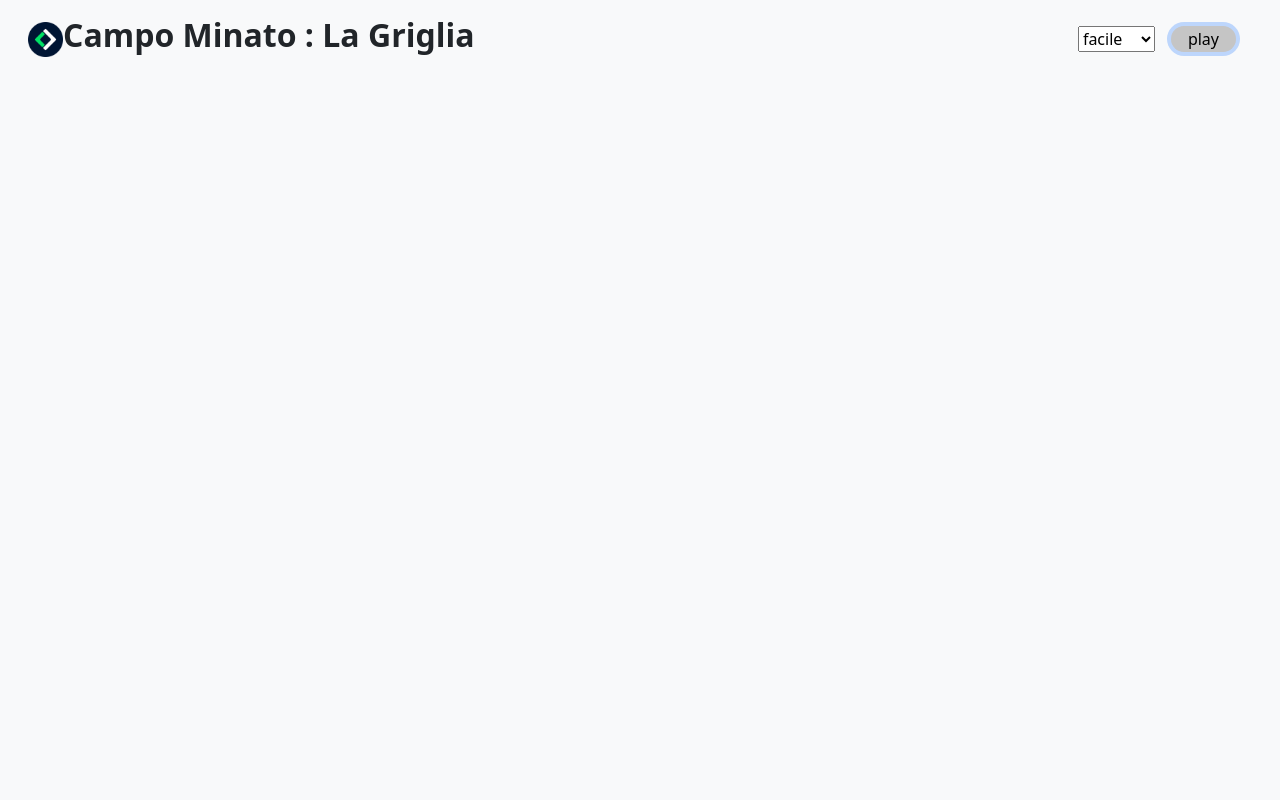
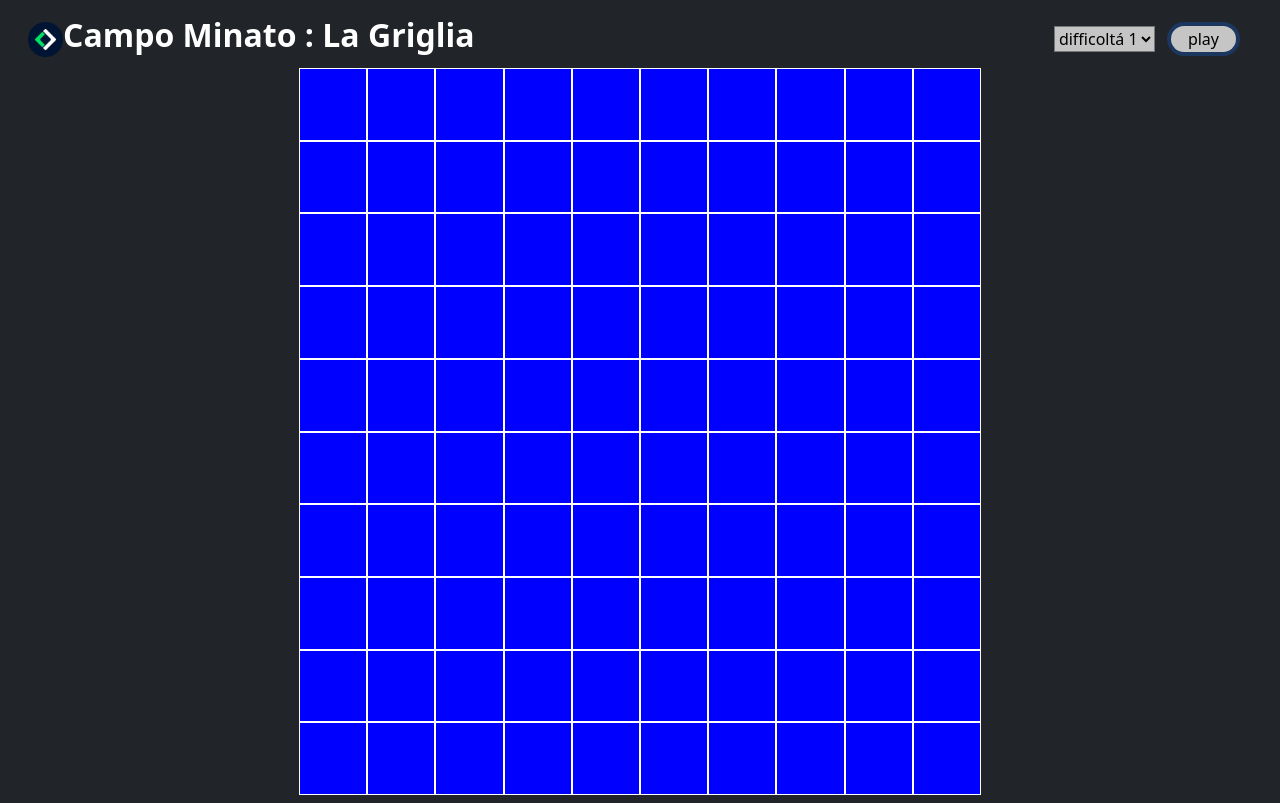
Before and after one commit to michaelb2001/-js-campominato-grid, a plain HTML site: page index.html in a window 1280 px wide. Both pictures are taken after a click on the button "play". Drawn offline with nearby package versions, Linux system fonts and the light colour scheme.

Commit message:
creazione griglie con livelli di difficoltà

```diff
--- a/css/style.css
+++ b/css/style.css
@@ -6,6 +6,29 @@
     background-color: rgb(197, 197, 197);
     color: black;
 }
-.max-h{
-    height: 100vh!important;
+
+.facile{
+    background-color: blue;
+    border: 1px solid white;
+    color: black;
+    height: calc(100vh / 11);
 }
+
+.media{
+    background-color: blue;
+    border: 1px solid white;
+    color: black;
+    height: calc(100vh / 10);
+}
+
+.difficile{
+    background-color: blue;
+    border: 1px solid white;
+    color: black;
+    height: calc(100vh / 8);
+}
+
+.header{
+    height: 50px;
+    margin-bottom:10px;
+}
--- a/index.html
+++ b/index.html
@@ -12,23 +12,23 @@
 
 
 </head>
-<body>
+<body class="bg-dark">
 
-    <div class="container-fluid bg-light max-h">
-        <div class="row justify-content-between align-items-center p-3">
+    <div class="container-fluid">
+        <div class="row header justify-content-between align-items-center p-3">
             <div class="col-8">
                 <div class="d-flex justify-content-start align-items-center">
                     <img src="img/logo-boolean.png" id="logo" alt="">
-                    <h2><b>Campo Minato : La Griglia</b></h2>
+                    <h2 class="text-white"><b>Campo Minato : La Griglia</b></h2>
                 </div>
             </div>
 
             <div class="col-4">
                 <div class="d-flex justify-content-end align-items-center">
-                    <select name="cars grigio" id="cars">
-                        <option value="facile">facile</option>
-                        <option value="media">media</option>
-                        <option value="difficile">difficile</option>
+                    <select class="grigio" id="modalita">
+                        <option value="facile">difficolt&aacute; 1</option>
+                        <option value="media">difficolt&aacute; 2 </option>
+                        <option value="difficile">difficolt&aacute; 3</option>
                     </select>
 
                     <button class="btn grigio mx-3 px-3 py-0 rounded-pill" id="play">play</button>
@@ -37,8 +37,8 @@
 
         </div>
 
-        <div class="row justify-content-center align-items-center text-center">
-            <div id="tabella" class="col-12 col-sm-12 col-md-8 col-lg-8">
+        <div class="row justify-content-center align-items-center text-center p-2">
+            <div id="tabella" class="col-12 col-sm-12 col-md-8 col-lg-8 justify-content-center">
 
             </div>
         </div>
--- a/js/myscript.js
+++ b/js/myscript.js
@@ -0,0 +1,66 @@
+
+// al click richiamo la funziona che stabilizza il livello e crea la tabella di gioco di conseguenza
+document.getElementById("play").addEventListener("click",function(){
+    //creo la funziona che stabilizza il livello e crea la tabella di gioco di conseguenza{
+        const lv = document.getElementById("modalita").value;
+        let tabella = document.getElementById("tabella");
+
+        //controllo difficoltà e creazione tabella di conseguenza
+
+        if( lv == "facile" ) {
+            tabella.innerHTML="";
+          for(let i=0;i < 10;i++){
+            tabella.innerHTML += `
+            <div id="riga-${i}" class="d-flex flex-row justify-content-center">
+            </div>
+            `;
+
+            for(let j=0;j < 10;j++){
+                document.getElementById("riga-"+i).innerHTML +=
+                `
+                <div class="col-1 facile">
+                </div>
+                `;
+            }
+
+          }
+        };
+
+        if( lv == "media" ) {
+            tabella.innerHTML="";
+            for(let i=0; i < 9 ;i++){
+                tabella.innerHTML += `
+                <div id="riga-${i}" class="d-flex flex-row justify-content-center">
+                </div>
+                `;
+
+                for(let j=0; j < 9 ;j++){
+                    document.getElementById("riga-"+i).innerHTML +=
+                    `
+                    <div class="col-1 media">
+                    </div>
+                    `;
+                }
+
+              }
+            };
+
+        if( lv == "difficile" ) {
+            tabella.innerHTML="";
+            for(let i=0; i < 7 ;i++){
+                tabella.innerHTML += `
+                <div id="riga-${i}" class="d-flex flex-row justify-content-center">
+                </div>
+                `;
+
+                for(let j=0; j < 7 ;j++){
+                    document.getElementById("riga-"+i).innerHTML +=
+                    `
+                    <div class="col-1 media">
+                    </div>
+                    `;
+                }
+
+                }
+            };
+});
```
